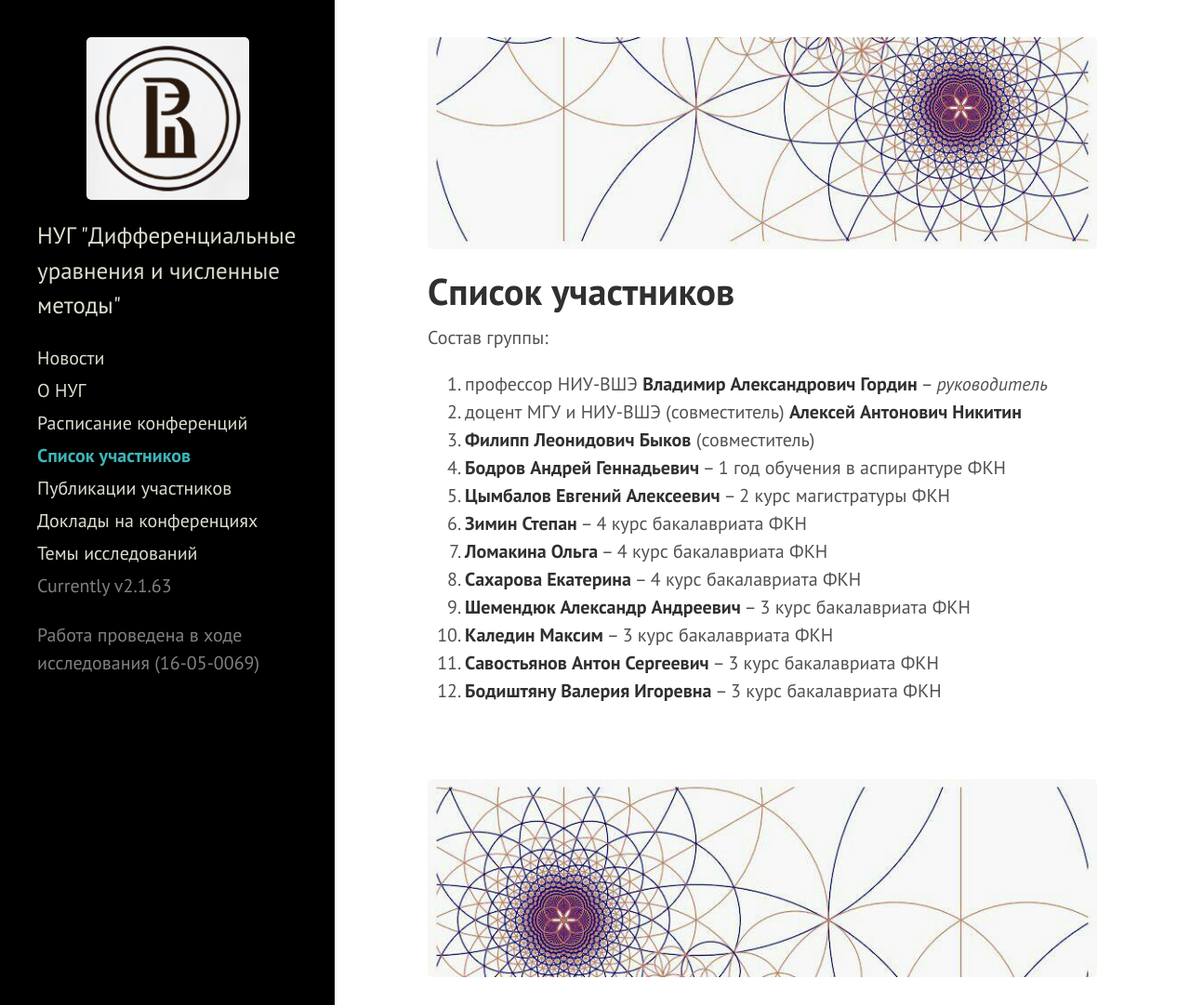
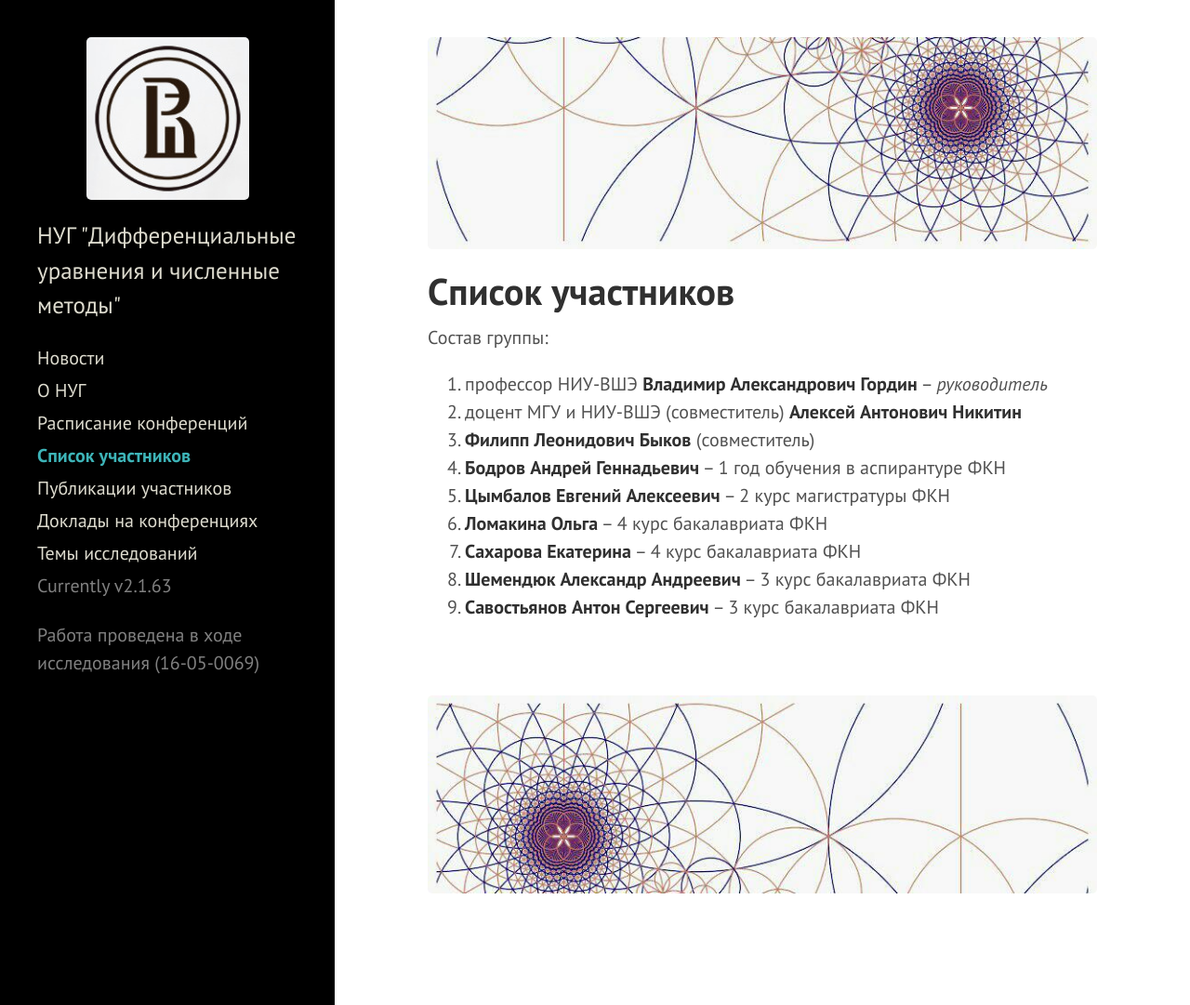
Before and after one commit to hsemmsg/hsemmsg.github.io, a Jekyll site: the page built from list.md, in a window 1280 px wide and 1081 px high. Shown: the whole window at 93% size. Built offline with Jekyll 4.4.1, drawn with Linux system fonts in a browser that asks for light colours; comment, search, counter and statistics services are not loaded.

Commit message:
Поправил список участников

```diff
--- a/list.md
+++ b/list.md
@@ -11,10 +11,7 @@ permalink: /list/
 3.   **Филипп Леонидович Быков** (совместитель)
 4. **Бодров Андрей Геннадьевич** – 1 год обучения в аспирантуре ФКН
 5. **Цымбалов Евгений Алексеевич** – 2 курс магистратуры ФКН
-6. **Зимин Степан** – 4 курс бакалавриата ФКН
-7. **Ломакина Ольга** – 4 курс бакалавриата ФКН
-8. **Сахарова Екатерина** – 4 курс бакалавриата ФКН
-9. **Шемендюк Александр Андреевич** – 3 курс бакалавриата ФКН
-10. **Каледин Максим** – 3 курс бакалавриата ФКН
-11. **Савостьянов Антон Сергеевич** – 3 курс бакалавриата ФКН
-12. **Бодиштяну Валерия Игоревна** – 3 курс бакалавриата ФКН
+6. **Ломакина Ольга** – 4 курс бакалавриата ФКН
+7. **Сахарова Екатерина** – 4 курс бакалавриата ФКН
+8. **Шемендюк Александр Андреевич** – 3 курс бакалавриата ФКН
+9. **Савостьянов Антон Сергеевич** – 3 курс бакалавриата ФКН
```
